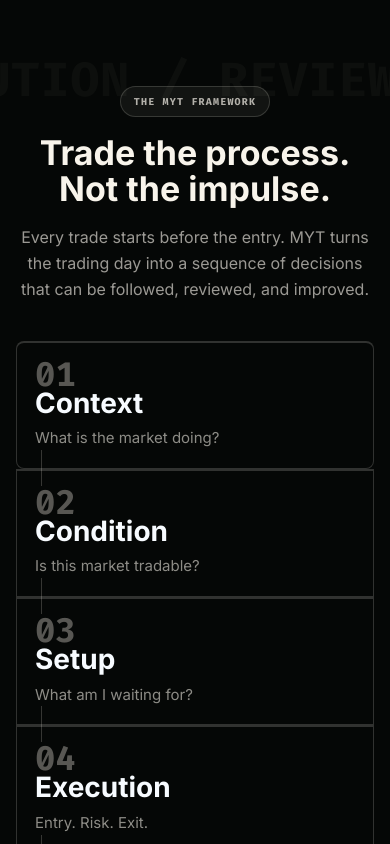
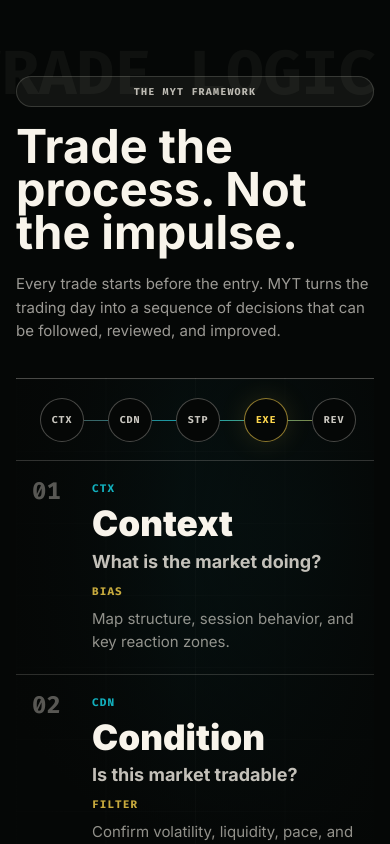
Before and after one commit to CodoWIzard/xentro-trading-template-clone, a Next.js app: page / in a window 390 px wide. Shown: the part 2220-3064 px from the top of the page. Built offline with nearby package versions, Linux system fonts and the light colour scheme.

Commit message:
Replace framework cards with trade ledger

```diff
--- a/app/[[...path]]/page.tsx
+++ b/app/[[...path]]/page.tsx
@@ -83,11 +83,46 @@ const offerCards = [
 ];
 
 const methodFramework = [
-  { number: "01", title: "Context", text: "What is the market doing?" },
-  { number: "02", title: "Condition", text: "Is this market tradable?" },
-  { number: "03", title: "Setup", text: "What am I waiting for?" },
-  { number: "04", title: "Execution", text: "Entry. Risk. Exit." },
-  { number: "05", title: "Review", text: "Did I follow my rules?" }
+  {
+    number: "01",
+    code: "CTX",
+    title: "Context",
+    text: "What is the market doing?",
+    gate: "Bias",
+    action: "Map structure, session behavior, and key reaction zones."
+  },
+  {
+    number: "02",
+    code: "CDN",
+    title: "Condition",
+    text: "Is this market tradable?",
+    gate: "Filter",
+    action: "Confirm volatility, liquidity, pace, and whether the environment deserves risk."
+  },
+  {
+    number: "03",
+    code: "STP",
+    title: "Setup",
+    text: "What am I waiting for?",
+    gate: "Trigger",
+    action: "Define the exact pattern, invalidation point, and location before price arrives."
+  },
+  {
+    number: "04",
+    code: "EXE",
+    title: "Execution",
+    text: "Entry. Risk. Exit.",
+    gate: "Order",
+    action: "Place the trade only when the plan, size, stop, and target are already decided."
+  },
+  {
+    number: "05",
+    code: "REV",
+    title: "Review",
+    text: "Did I follow my rules?",
+    gate: "Journal",
+    action: "Separate outcome from process and record what must change before the next session."
+  }
 ];
 
 const learningTracks = [
@@ -430,22 +465,43 @@ function TradingTextBlock() {
 function MethodFramework() {
   return (
     <Reveal className="myt-section myt-framework-section" as="section">
-      <div className="myt-section-heading myt-centered">
+      <div className="myt-framework-header">
+        <div>
           <p className="myt-kicker">The MYT Framework</p>
           <h2>Trade the process. Not the impulse.</h2>
+        </div>
         <p>
           Every trade starts before the entry. MYT turns the trading day into a sequence
           of decisions that can be followed, reviewed, and improved.
         </p>
       </div>
-      <div className="myt-framework-grid">
+      <div className="myt-framework-ledger" aria-label="MYT trading process ledger">
+        <div className="myt-framework-ledger-top" aria-hidden="true">
+          <span>Session logic</span>
+          <span>Entry permission</span>
+          <span>Post-trade audit</span>
+        </div>
+        <div className="myt-framework-flow" aria-hidden="true">
           {methodFramework.map((step) => (
-          <article className="myt-framework-card" key={step.title}>
-            <span>{step.number}</span>
+            <span key={step.code}>{step.code}</span>
+          ))}
+        </div>
+        <div className="myt-framework-rows">
+          {methodFramework.map((step) => (
+            <article className="myt-framework-row" key={step.title}>
+              <span className="myt-framework-number">{step.number}</span>
+              <div className="myt-framework-name">
+                <span>{step.code}</span>
                 <h3>{step.title}</h3>
-            <p>{step.text}</p>
+              </div>
+              <p className="myt-framework-question">{step.text}</p>
+              <div className="myt-framework-rule">
+                <span>{step.gate}</span>
+                <p>{step.action}</p>
+              </div>
             </article>
           ))}
+        </div>
       </div>
     </Reveal>
   );
--- a/app/globals.css
+++ b/app/globals.css
@@ -2444,36 +2444,30 @@ select {
   line-height: 1.08;
 }
 
-.myt-framework-grid {
-  display: grid;
-  grid-template-columns: repeat(5, minmax(0, 1fr));
-  gap: 0;
-  counter-reset: method;
-}
-
 .myt-framework-section {
   position: relative;
   overflow: hidden;
+  padding-top: clamp(86px, 9vw, 132px);
+  padding-bottom: clamp(86px, 9vw, 132px);
   background: #050706;
   box-shadow: 0 0 0 100vmax #050706;
   clip-path: inset(0 -100vmax);
 }
 
 .myt-framework-section::before {
-  content: "CONTEXT / CONDITION / SETUP / EXECUTION / REVIEW";
-  position: absolute;
-  top: 34px;
-  right: -2vw;
-  color: rgba(248, 244, 235, 0.035);
+  content: "MYT / TRADE LOGIC";
+  position: absolute;
+  top: clamp(26px, 4vw, 54px);
+  right: clamp(18px, 4vw, 70px);
+  color: rgba(248, 244, 235, 0.045);
   font-family: "Fira Code", monospace;
-  font-size: clamp(48px, 8vw, 116px);
+  font-size: clamp(52px, 9.5vw, 142px);
   font-weight: 900;
-  letter-spacing: 0.02em;
+  letter-spacing: 0;
   white-space: nowrap;
   pointer-events: none;
 }
 
-.myt-framework-card,
 .myt-learning-tracks article,
 .myt-os-card {
   position: relative;
@@ -2485,55 +2479,203 @@ select {
   box-shadow: inset 0 1px 0 rgba(255, 255, 255, 0.06);
 }
 
-.myt-framework-card {
-  display: grid;
-  align-content: space-between;
-  min-height: clamp(300px, 27vw, 380px);
-  padding: clamp(22px, 2.3vw, 34px);
-  border-color: rgba(248, 244, 235, 0.18);
-  border-top-width: 2px;
+.myt-framework-header {
+  position: relative;
+  z-index: 1;
+  display: grid;
+  grid-template-columns: minmax(0, 0.95fr) minmax(300px, 0.55fr);
+  gap: clamp(28px, 6vw, 92px);
+  align-items: end;
+  margin-bottom: clamp(34px, 5vw, 68px);
+}
+
+.myt-framework-header .myt-kicker {
+  margin-bottom: 18px;
+}
+
+.myt-framework-header h2 {
+  max-width: 860px;
+  margin: 0;
+  color: #f8f4eb;
+  font-size: clamp(42px, 6.4vw, 96px);
+  line-height: 0.92;
+  letter-spacing: 0;
+}
+
+.myt-framework-header > p {
+  max-width: 460px;
+  margin: 0 0 8px;
+  color: rgba(248, 244, 235, 0.62);
+  font-size: clamp(15px, 1.2vw, 18px);
+  line-height: 1.56;
+}
+
+.myt-framework-ledger {
+  position: relative;
+  z-index: 1;
+  overflow: hidden;
+  border-top: 1px solid rgba(248, 244, 235, 0.28);
+  border-bottom: 1px solid rgba(248, 244, 235, 0.28);
+  background:
+    linear-gradient(90deg, rgba(248, 244, 235, 0.045) 1px, transparent 1px),
+    linear-gradient(180deg, rgba(248, 244, 235, 0.035) 1px, transparent 1px);
+  background-size: 25% 100%, 100% 72px;
+}
+
+.myt-framework-ledger::before {
+  content: "";
+  position: absolute;
+  inset: 0;
+  background:
+    linear-gradient(90deg, rgba(5, 7, 6, 0.92), rgba(5, 7, 6, 0.54) 46%, rgba(5, 7, 6, 0.92)),
+    radial-gradient(circle at 85% 12%, rgba(22, 223, 241, 0.13), transparent 32%);
+  pointer-events: none;
+}
+
+.myt-framework-ledger-top,
+.myt-framework-flow,
+.myt-framework-row {
+  position: relative;
+  z-index: 1;
+}
+
+.myt-framework-ledger-top {
+  display: grid;
+  grid-template-columns: 1fr 1fr 1fr;
+  border-bottom: 1px solid rgba(248, 244, 235, 0.16);
+}
+
+.myt-framework-ledger-top span {
+  padding: 13px clamp(16px, 2vw, 28px);
+  color: rgba(248, 244, 235, 0.42);
+  font-family: "Fira Code", monospace;
+  font-size: 11px;
+  font-weight: 800;
+  letter-spacing: 0.08em;
+  text-transform: uppercase;
+}
+
+.myt-framework-ledger-top span + span {
+  border-left: 1px solid rgba(248, 244, 235, 0.12);
+}
+
+.myt-framework-flow {
+  display: grid;
+  grid-template-columns: repeat(5, minmax(0, 1fr));
+  align-items: center;
+  min-height: clamp(74px, 8vw, 112px);
+  border-bottom: 1px solid rgba(248, 244, 235, 0.18);
+}
+
+.myt-framework-flow::before {
+  content: "";
+  position: absolute;
+  top: 50%;
+  right: clamp(18px, 2vw, 30px);
+  left: clamp(18px, 2vw, 30px);
+  height: 1px;
+  background: linear-gradient(90deg, rgba(248, 244, 235, 0.28), rgba(22, 223, 241, 0.74), rgba(255, 216, 77, 0.58));
+}
+
+.myt-framework-flow span {
+  position: relative;
+  display: grid;
+  place-items: center;
+  width: clamp(42px, 5vw, 58px);
+  height: clamp(42px, 5vw, 58px);
+  margin: 0 auto;
+  border: 1px solid rgba(248, 244, 235, 0.28);
+  border-radius: 50%;
+  color: rgba(248, 244, 235, 0.82);
+  font-family: "Fira Code", monospace;
+  font-size: 11px;
+  font-weight: 900;
+  letter-spacing: 0.08em;
   background: #050706;
-  box-shadow: none;
-}
-
-.myt-framework-card:nth-child(odd) {
-  transform: none;
-}
-
-.myt-framework-card:first-child {
-  border-radius: 0;
-}
-
-.myt-framework-card:last-child {
-  border-radius: 0;
-}
-
-.myt-framework-card::after {
-  content: "";
-  position: absolute;
-  top: 0;
-  right: -1px;
-  bottom: 0;
-  z-index: 2;
-  width: 1px;
-  height: auto;
-  background: rgba(248, 244, 235, 0.2);
-}
-
-.myt-framework-card:last-child::after {
-  display: none;
-}
-
-.myt-framework-card span {
+}
+
+.myt-framework-flow span:nth-child(4) {
+  border-color: rgba(255, 216, 77, 0.55);
+  color: #ffd84d;
+  box-shadow: 0 0 28px rgba(255, 216, 77, 0.12);
+}
+
+.myt-framework-rows {
+  display: grid;
+}
+
+.myt-framework-row {
+  display: grid;
+  grid-template-columns: 76px minmax(160px, 0.58fr) minmax(210px, 0.72fr) minmax(280px, 1fr);
+  gap: clamp(16px, 2.5vw, 34px);
+  align-items: start;
+  min-height: 132px;
+  padding: clamp(20px, 2.6vw, 34px) clamp(18px, 3vw, 42px);
+  border-bottom: 1px solid rgba(248, 244, 235, 0.16);
+}
+
+.myt-framework-row:last-child {
+  border-bottom: 0;
+}
+
+.myt-framework-row:hover {
+  background: rgba(248, 244, 235, 0.035);
+}
+
+.myt-framework-number {
   color: rgba(248, 244, 235, 0.34);
   font-family: "Fira Code", monospace;
-  font-size: clamp(34px, 4vw, 70px);
+  font-size: clamp(24px, 2.6vw, 42px);
   font-weight: 900;
-  line-height: 0.85;
+  line-height: 0.9;
+}
+
+.myt-framework-name span,
+.myt-framework-rule span {
+  display: block;
+  margin-bottom: 11px;
+  color: rgba(22, 223, 241, 0.78);
+  font-family: "Fira Code", monospace;
+  font-size: 11px;
+  font-weight: 900;
+  letter-spacing: 0.1em;
   text-transform: uppercase;
 }
 
-.myt-framework-card h3,
+.myt-framework-name h3 {
+  margin: 0;
+  color: #f8f4eb;
+  font-size: clamp(28px, 3.1vw, 50px);
+  font-weight: 900;
+  line-height: 0.92;
+}
+
+.myt-framework-question {
+  margin: 0;
+  color: rgba(248, 244, 235, 0.78);
+  font-size: clamp(18px, 1.65vw, 25px);
+  font-weight: 700;
+  line-height: 1.14;
+}
+
+.myt-framework-rule {
+  display: grid;
+  grid-template-columns: minmax(68px, 0.25fr) minmax(0, 1fr);
+  gap: 18px;
+}
+
+.myt-framework-rule span {
+  margin-bottom: 0;
+  color: rgba(255, 216, 77, 0.78);
+}
+
+.myt-framework-rule p {
+  margin: 0;
+  color: rgba(248, 244, 235, 0.58);
+  font-size: 15px;
+  line-height: 1.55;
+}
+
 .myt-learning-tracks h3,
 .myt-os-card h3 {
   margin: 22px 0 10px;
@@ -2542,27 +2684,12 @@ select {
   line-height: 1;
 }
 
-.myt-framework-card p,
 .myt-learning-tracks p,
 .myt-os-card p {
   margin: 0;
   color: rgba(227, 239, 255, 0.68);
   font-size: 14px;
   line-height: 1.58;
-}
-
-.myt-framework-card h3 {
-  max-width: 9ch;
-  margin-top: auto;
-  font-size: clamp(28px, 3vw, 48px);
-  line-height: 0.95;
-  letter-spacing: 0;
-}
-
-.myt-framework-card p {
-  max-width: 20ch;
-  color: rgba(248, 244, 235, 0.56);
-  font-size: 15px;
 }
 
 .myt-learning-tracks,
@@ -3844,17 +3971,32 @@ select {
     grid-template-columns: 1fr;
   }
 
-  .myt-framework-grid,
   .myt-learning-tracks,
   .myt-os-grid,
   .myt-access-grid {
     grid-template-columns: repeat(2, minmax(0, 1fr));
   }
 
-  .myt-framework-card:nth-child(odd),
   .myt-access-card:nth-child(2),
   .myt-access-card:nth-child(3) {
     transform: none;
+  }
+
+  .myt-framework-header {
+    grid-template-columns: 1fr;
+    align-items: start;
+  }
+
+  .myt-framework-header > p {
+    max-width: 720px;
+  }
+
+  .myt-framework-row {
+    grid-template-columns: 64px minmax(150px, 0.48fr) minmax(0, 1fr);
+  }
+
+  .myt-framework-rule {
+    grid-column: 2 / -1;
   }
 
   .myt-explainer-copy {
@@ -3956,29 +4098,86 @@ select {
     justify-content: stretch;
   }
 
-  .myt-framework-grid,
   .myt-learning-tracks,
   .myt-os-grid,
   .myt-access-grid {
     grid-template-columns: 1fr;
   }
 
-  .myt-framework-card::after {
-    top: auto;
-    right: auto;
-    bottom: -18px;
-    left: 24px;
-    width: 1px;
-    height: 36px;
-    background: rgba(248, 244, 235, 0.2);
-  }
-
-  .myt-framework-card:first-child,
-  .myt-framework-card:last-child {
-    border-radius: 8px;
-  }
-
-  .myt-framework-card,
+  .myt-framework-section {
+    padding-top: 62px;
+    padding-bottom: 72px;
+  }
+
+  .myt-framework-section::before {
+    top: 18px;
+    right: 14px;
+    font-size: clamp(42px, 16vw, 76px);
+  }
+
+  .myt-framework-header {
+    gap: 18px;
+    margin-bottom: 28px;
+  }
+
+  .myt-framework-header h2 {
+    font-size: clamp(40px, 12vw, 58px);
+  }
+
+  .myt-framework-ledger-top {
+    display: none;
+  }
+
+  .myt-framework-flow {
+    grid-template-columns: repeat(5, 68px);
+    justify-content: start;
+    overflow-x: auto;
+    min-height: 82px;
+    padding: 0 12px;
+    scrollbar-width: none;
+  }
+
+  .myt-framework-flow::-webkit-scrollbar {
+    display: none;
+  }
+
+  .myt-framework-flow::before {
+    right: 34px;
+    left: 34px;
+    min-width: 292px;
+  }
+
+  .myt-framework-flow span {
+    width: 44px;
+    height: 44px;
+    font-size: 10px;
+  }
+
+  .myt-framework-row {
+    grid-template-columns: 44px minmax(0, 1fr);
+    gap: 12px 16px;
+    min-height: 0;
+    padding: 20px 16px;
+  }
+
+  .myt-framework-question,
+  .myt-framework-rule {
+    grid-column: 2;
+  }
+
+  .myt-framework-name h3 {
+    font-size: clamp(28px, 9vw, 40px);
+  }
+
+  .myt-framework-question {
+    font-size: 18px;
+  }
+
+  .myt-framework-rule {
+    grid-template-columns: 1fr;
+    gap: 8px;
+  }
+
   .myt-learning-tracks article,
   .myt-os-card {
     min-height: auto;
```
Lines whose indentation alone changed are shown as unchanged.
